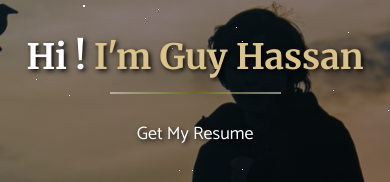
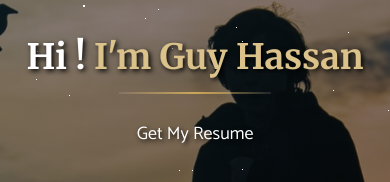
Before and after one commit to GuyHassan/My-Resume-Site, a React (Create React App) app: page / in a window 390 px wide. Shown: the part 302-484 px from the top of the page. Built offline with nearby package versions, Linux system fonts and the light colour scheme.

Commit message:
small fixes

```diff
--- a/src/Components/EducationExperience/EducationExperience.css
+++ b/src/Components/EducationExperience/EducationExperience.css
@@ -1,6 +1,6 @@
 .EducationExperience {
     color: white;
-    padding-top: 10vh;
+    padding-top: 6vh;
     background-image: linear-gradient(to right bottom, rgb(20, 50, 60, 0.5), rgb(0, 0, 0, 0.9)), url("../../Assets/Education_Experience_Background.jpg");
     background-size: cover;
 }
--- a/src/Components/SkillsTools/SkillsTools.css
+++ b/src/Components/SkillsTools/SkillsTools.css
@@ -102,9 +102,10 @@
         width: 150px;
         height: 35vh;
     }
-    hr{
-        width:40vw;
-        background-image: linear-gradient(to right, rgba(240, 240, 240, 0.5), rgba(96, 112, 8, 0.699), rgba(255, 255, 255, 0.5));
+
+    hr {
+        width: 35vw;
+        background-image: linear-gradient(to right, rgba(240, 240, 240, 0.1), rgba(243, 196, 94, 0.7), rgba(255, 255, 255, 0.1));
 
     }
 }
@@ -120,7 +121,7 @@
     }
 
     .SkillsTools img {
-        margin-top:50px;
+        margin-top: 50px;
         width: 60vw;
         height: 30vh;
     }
```
